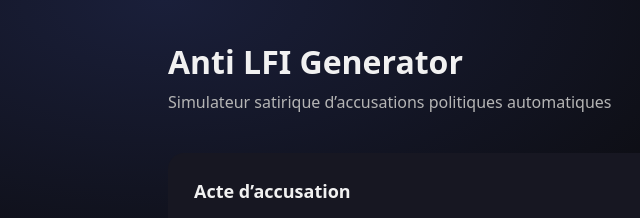
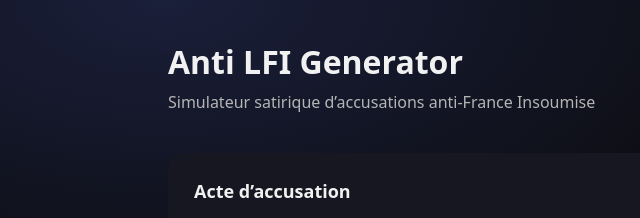
Before and after one commit to Benji-Funky/Anti-LFI-Generator, a plain HTML site: page index.html in a window 1280 px wide. Shown: the top 218 px of the page, 92-732 px from the left. Drawn offline with Linux system fonts and the light colour scheme.

Commit message:
Update index.html

```diff
--- a/index.html
+++ b/index.html
@@ -11,7 +11,7 @@
   <main class="container">
     <header>
       <h1>Anti LFI Generator</h1>
-      <p class="subtitle">Simulateur satirique d’accusations politiques automatiques</p>
+      <p class="subtitle">Simulateur satirique d’accusations anti-France Insoumise </p>
     </header>
 
     <section class="card">
```
